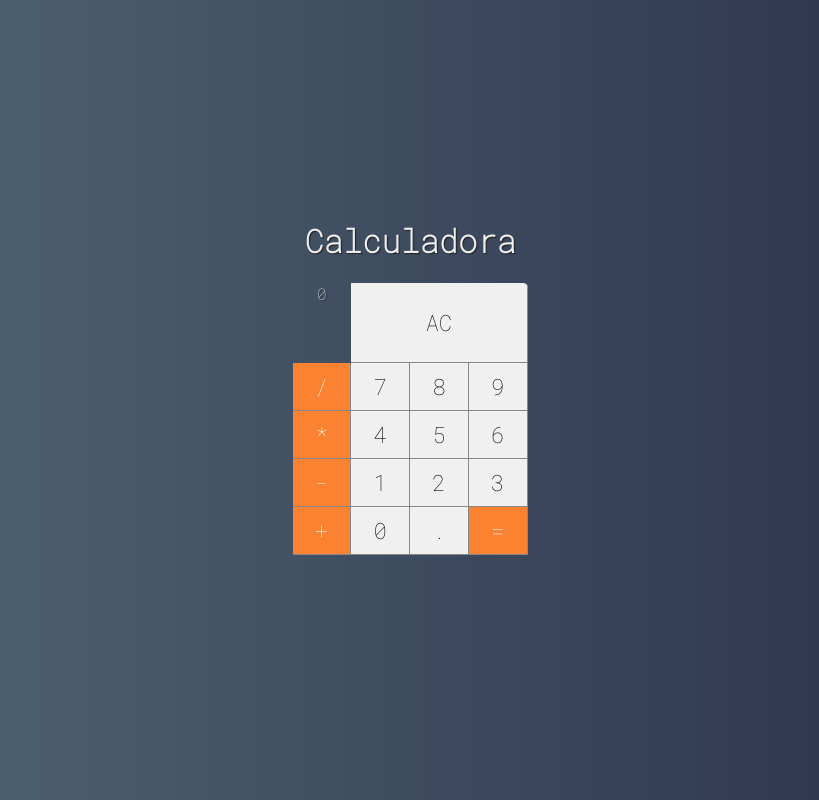
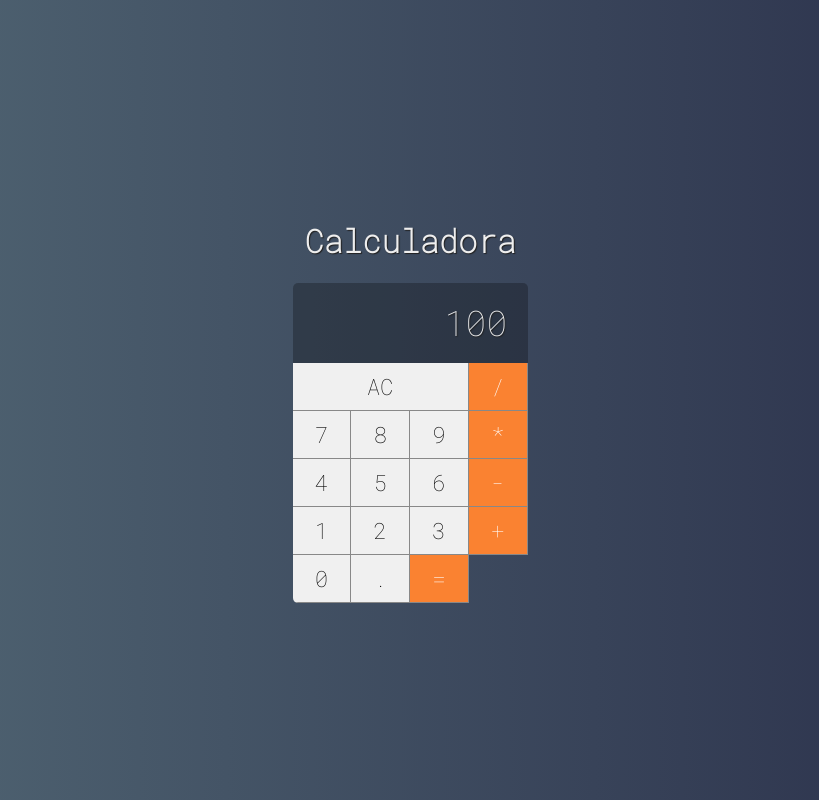
Before and after one commit to christian-de-ornellas/vue-calculator, a Vue app: page / in a window 1280 px wide. Shown: the whole page, without its empty margins (230-1049 px from the left). Built offline with nearby package versions, Linux system fonts and the light colour scheme.

Commit message:
Components display ok

```diff
--- a/src/components/Display.vue
+++ b/src/components/Display.vue
@@ -1,15 +1,25 @@
 <template>
-    <div class="displau">
-        0
+    <div class="display">
+        {{ value }}
     </div>
 </template>
 
 <script>
 export default {
-
+    props: [ 'value' ]
 }
 </script>
 
 <style>
+    .display{
+        grid-column: span 4;
+        background: #0004;
 
+        display: flex;
+        justify-content: flex-end;
+        align-items: center;
+        padding: 20px;
+        font-size: 2.2em;
+        overflow: hidden;
+    }
 </style>
--- a/src/main/Calculator.vue
+++ b/src/main/Calculator.vue
@@ -1,6 +1,6 @@
 <template>
     <div class="calculator">
-        <Display />
+        <Display value="100" />
         <Button label="AC" triple />
         <Button label="/" operation/>
         <Button label="7"/>
```
